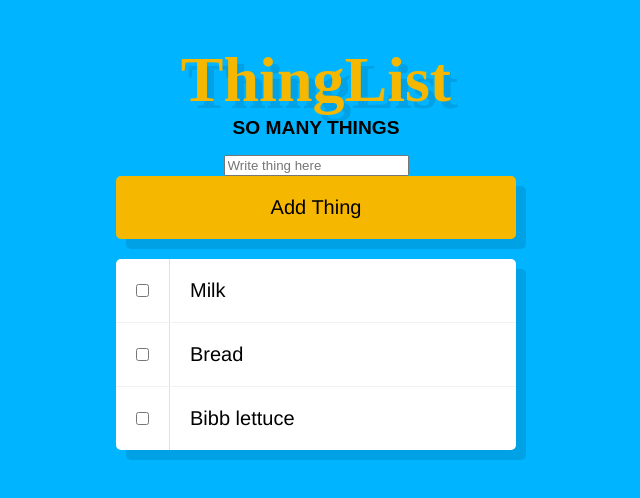
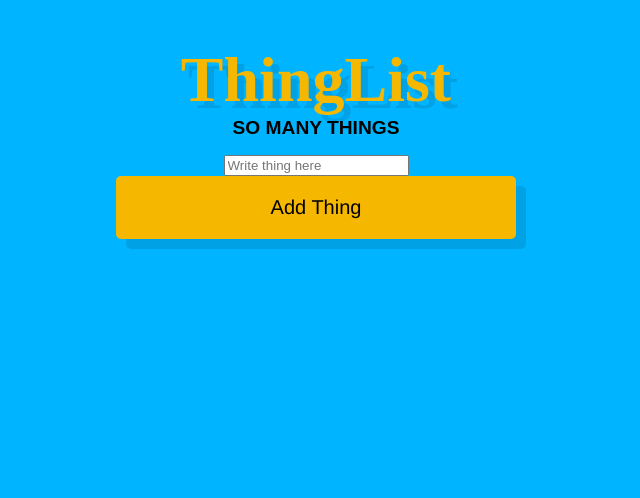
Before and after one commit to nfordyc/thing-list, a React (Create React App) app: page / in a window 1280 px wide. Shown: the top 498 px of the page, without its empty margins (324-964 px from the left). Built offline with nearby package versions, Linux system fonts and the light colour scheme; a web font is replaced by a local one.

Commit message:
Stopped Hard Coding Things

```diff
--- a/src/App.js
+++ b/src/App.js
@@ -12,24 +12,20 @@ class App extends Component {
   }
 
   state = {
-    things: {
-      'thing-1': { id: 'thing-1', name: 'Milk'},
-      'thing-2': { id: 'thing-2', name: 'Bread'},
-      'thing-3': { id: 'thing-3', name: 'Bibb lettuce'}
-    },
-    thingCount: 4
+    things: {},
+    nextThing: 1
   }
 
   addThing(e){
     let thingsObj = {...this.state.things}
     let name = document.querySelector('.thingField').value
-    thingsObj[`thing-${this.state.thingCount}`] = {
-      id: `thing-${this.state.thingCount}`, name: name
+    thingsObj[`thing-${this.state.nextThing}`] = {
+      id: `thing-${this.state.nextThing}`, name: name
     }
 
     this.setState({
       things: thingsObj,
-      thingCount: ++this.state.thingCount
+      nextThing: ++this.state.nextThing
     },
       () => console.log(this.state))
   }
```
